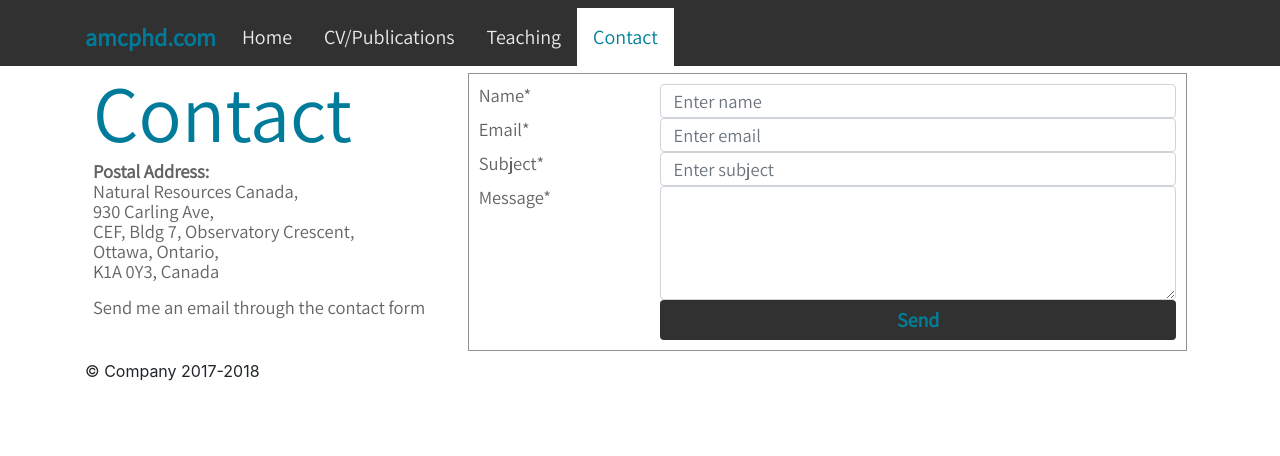
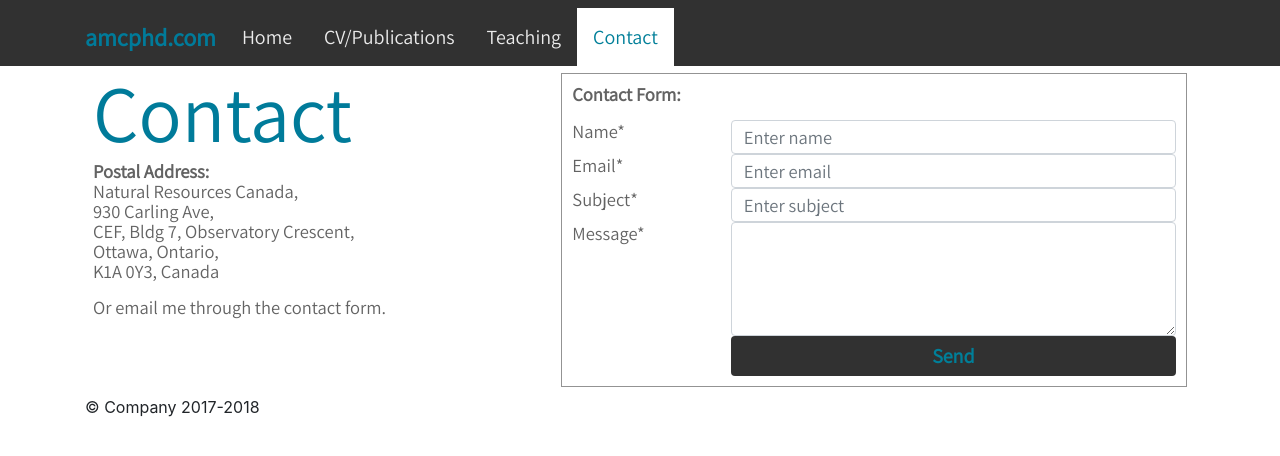
Before and after one commit to andrewjmccann/andrewjmccann.github.io, a plain HTML site: page index.html in a window 1280 px wide. Both pictures are taken after a click on the button "Contact". Drawn offline with nearby package versions, Linux system fonts and the light colour scheme; a web font is replaced by a local one.

Commit message:
fix form

```diff
--- a/index.html
+++ b/index.html
@@ -101,6 +101,7 @@
 		{
 		tablinks[0].className = tablinks[0].className.replace("unselected", "isselected");
 		document.getElementById("Home").style.display = "block";
+		document.getElementById("navselector").selectedIndex = 0;
 		}
 		}
 		</script>
@@ -262,14 +263,15 @@
       <div class="container container-padding maindiv" style="display:none" id="Contact">
 	<div class="container">
 	  <div class="row">
-	    <div class="col-md-4">
+	    <div class="col-5">
 	      <h1 class="norm">Contact</h1>
 	      <p  class="norm"><b>Postal Address:</b><br>Natural Resources Canada,<br> 930 Carling Ave,<br>CEF, Bldg 7, Observatory Crescent,<br>Ottawa, Ontario,<br> K1A 0Y3, Canada</p>
-	      <p class="norm"> Send me an email through the contact form</p>
+	      <p class="norm"> Or email me through the contact form.</p>
 	    </div>
 
-	    <div class="col-md-8">
+	    <div class="col-7">
 	      <div class="container grey">
+		<p  class="norm"><b>Contact Form:</b>
 	      <form class="form-horizontal"  action="https://formspree.io/andrewjmccann@gmail.com"  method="POST">
 
 		<div class="row">
--- a/mccann.css
+++ b/mccann.css
@@ -47,7 +47,7 @@
 
 div.grey {
     padding: 10px;
-    border: 1px solid;
+    border: thin solid;
     border-color: #939393;
 }
 
```
